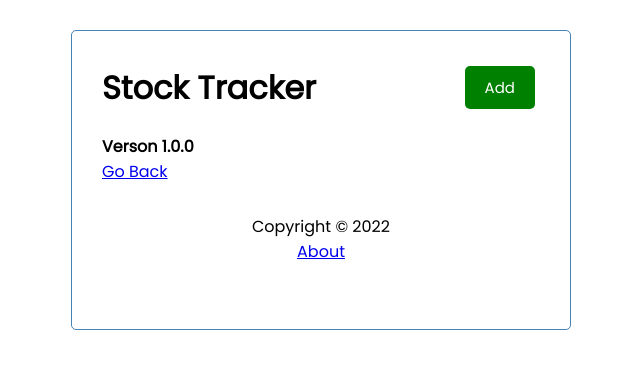
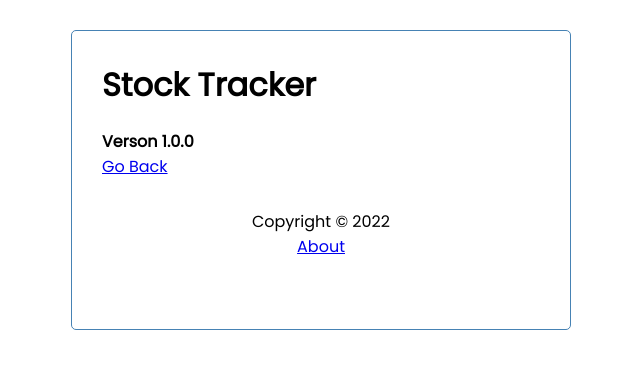
Before and after one commit to tun35770/StockTracker, a React (Create React App) app: page /about in a window 1280 px wide. Shown: the top 368 px of the page, without its empty margins (319-959 px from the left). Built offline with nearby package versions, Linux system fonts and the light colour scheme; data requests are answered from the project's data file.

Commit message:
Remove Add Button on About Page

```diff
--- a/src/App.js
+++ b/src/App.js
@@ -3,7 +3,7 @@
 import AddStock from './components/AddStock'
 import Footer from './components/Footer'
 import About from './components/About'
-import {BrowserRouter as Router, Route, Routes} from 'react-router-dom'
+import {BrowserRouter as Router, Route, Routes } from 'react-router-dom'
 
 import { useState, useEffect } from 'react'
 
--- a/src/components/Header.js
+++ b/src/components/Header.js
@@ -1,14 +1,17 @@
 import PropTypes from 'prop-types'
 import Button from './Button'
+import { useLocation } from 'react-router-dom'
 
 const Header = ( {title, onAdd, showAdd}) => {
+
+  const location = useLocation()
 
   return (
     <header className='header'>
         <h1>{title}</h1>
-        <Button color={showAdd ? 'red' : 'green'}
+        {location.pathname === '/' && <Button color={showAdd ? 'red' : 'green'}
                 text={showAdd ? 'Close' : 'Add'}
-                onClick={onAdd}/>
+                onClick={onAdd}/>}
     </header>
   )
 }
```
